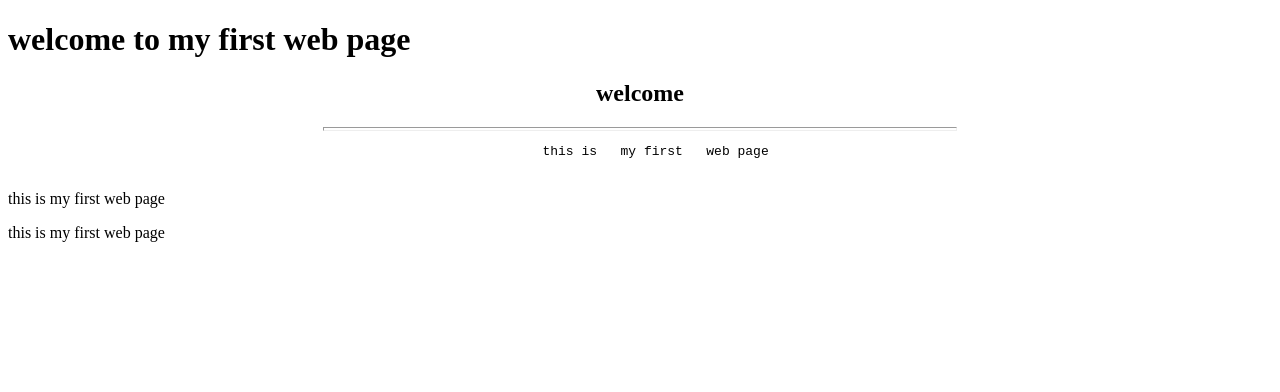
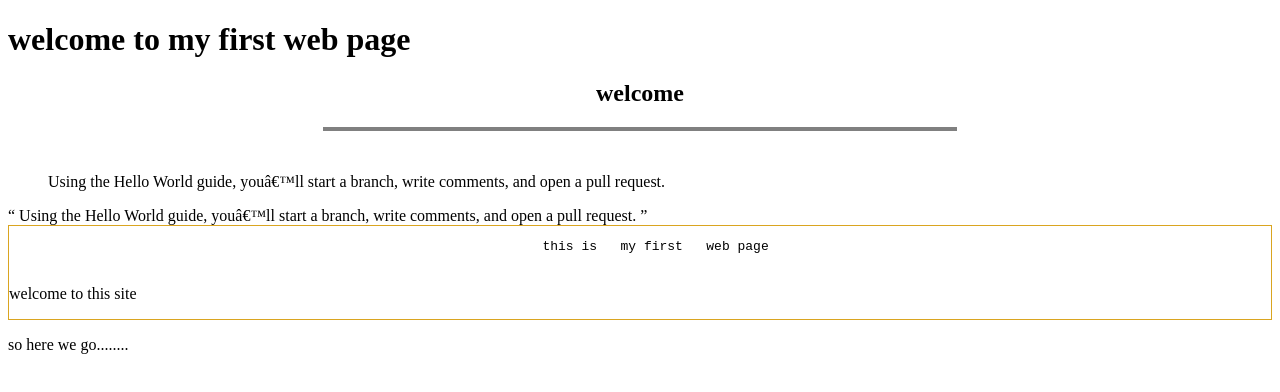
Before and after one commit to Ayushi-62/Fullstack1, a plain HTML site: page index.html in a window 1280 px wide. Drawn offline with Linux system fonts and the light colour scheme.

Commit message:
my firstpage

```diff
--- a/index.html
+++ b/index.html
@@ -10,15 +10,26 @@
 <body>
   <h1> welcome to my first web page</h1>
   <h2 align ="center"> welcome </h2>
-  <HR SIZE =4 WIDTH="50%" >
-  <pre align ="center">
+  <HR SIZE =4 WIDTH="50%" noshade>
+  <br/>
+
+  <blockquote>
+    Using the Hello World guide, you’ll start a branch, write comments, and open a pull request.
+  </blockquote>
+
+  <q>
+    Using the Hello World guide, you’ll start a branch, write comments, and open a pull request.
+  </q>
+  <div style="border: 1px solid goldenrod;">
+   <pre align ="center">
     this is   my first   web page
-  </pre>
-  <p align ="justify">
-    this is   my first   web page
-  </p>
+   </pre>
+   <p align ="justify">
+    welcome to this site
+   </p>
+  </div>
   <p align ="left">
-    this is   my first   web page
+    so here we go........
   </p>
 
 </body>
```
